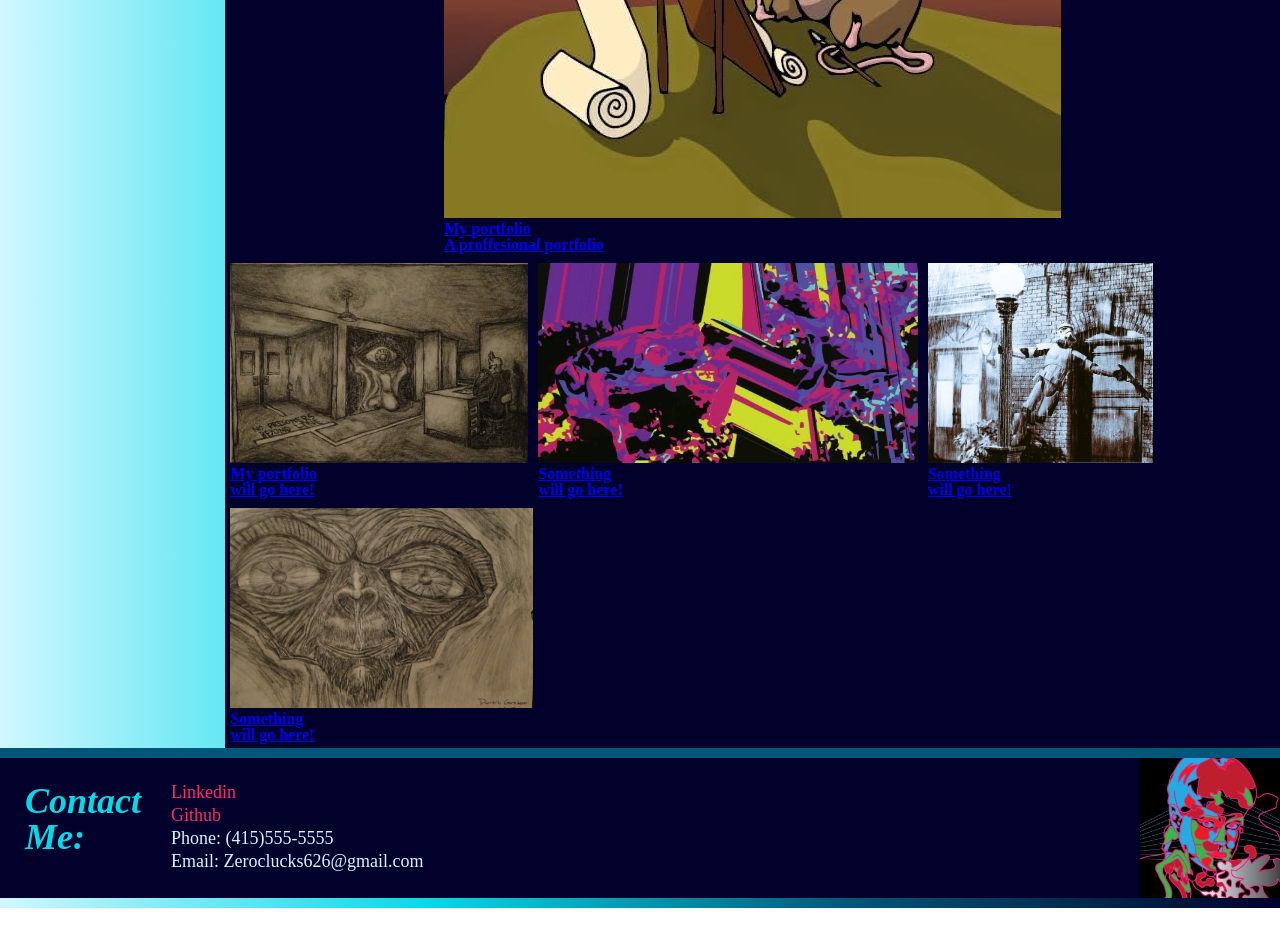
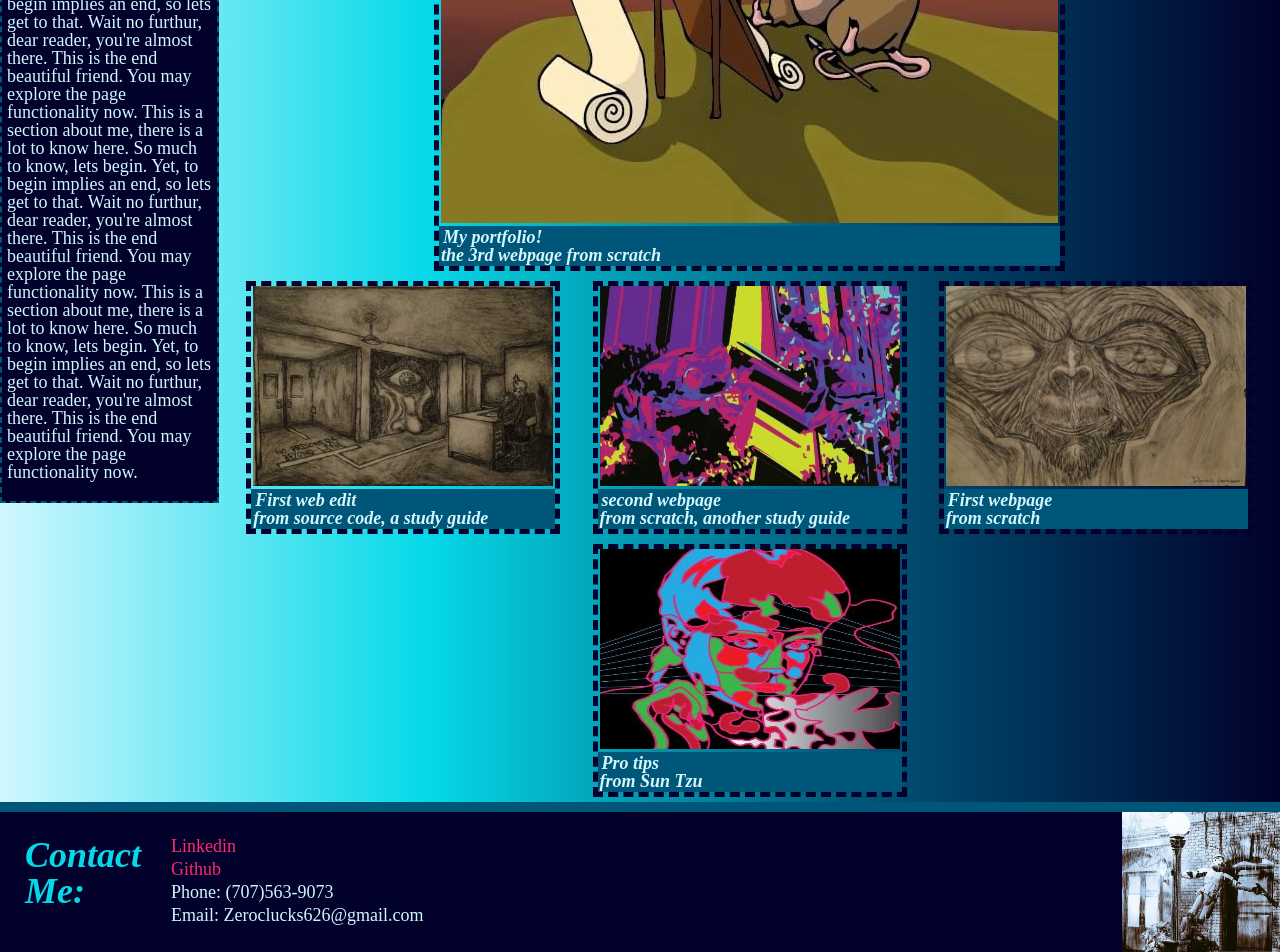
Before and after one commit to theAshRose/Dominic-Conradson-Portfolio, a plain HTML site: page index.html in a window 1280 px wide. Shown: the part 462-1414 px from the top of the page. Before the commit the page ends 1370 px from the top, so only its background shows below. Drawn offline with Linux system fonts and the light colour scheme.

Commit message:
changed look, images, text details, links all work, alt text added, updated contact info

```diff
--- a/assets/style.css
+++ b/assets/style.css
@@ -48,6 +48,7 @@ header img {
     margin-top: 5px;
     max-height: 140px;
     margin-left:15px;
+    margin-bottom: 5px;
 }
 
 header a {
@@ -97,7 +98,12 @@ aside {
     border-top-style: hidden;
     padding: 5px;
     padding-bottom:20px;
+    font-size:18px;
 
+}
+
+.all-content {
+    display: flex;
 }
 
 .columnwrapper {
@@ -107,39 +113,71 @@ aside {
 main {
     display: flex;
     flex-wrap:wrap;
-    /* flex-direction: column; */
+    /* flex-direction: column;  */
     justify-content: space-evenly;
     flex-grow: 1;
-    min-height: 100vh;
-    background: var(--ddblue);
+    /* min-height: 100vh; */
+    /* background: var(--ddblue); */
 }
 
 main section {
-    border-style: solid var(--blue);
-    border-width: 2px;
     margin: 5px;
     /* flex: 1 0 200px;  */
     /* width:400px; */
 }
 
+#top section{
+    border-style: dashed;
+    border-width: 5px;
+    color: var(--ddblue);
+}
+
+#bottom section{
+    border-style: dashed;
+    border-width: 5px;
+    color: var(--ddblue);
+}
+
+#top.sub-section{
+    align-items: center;
+}
+
+#bottom.sub-section{
+    align-items: center;
+    justify-content: space-evenly;
+}
+
 .sub-section {
     display: flex;
     flex-wrap:wrap;
-    flex-shrink: 1 0 0;
 }
 
 #bottom img {
-    max-width: 400px;
+    min-width:300px;
+    max-width: 300px;
     max-height: 200px;
+    min-height: 200px;
 }
 
-main h2{
-    /* height: 400px; */
+.sub-section a{
+    text-decoration: none;
 }
 
-.all-content {
-    display: flex;
+.image-text-link {
+    padding: 2px;
+    background-color: var(--dblue);
+    font-style:italic;
+    font-size: 18px;
 }
+
+section a{
+    color: var(--lblue);
+    margin: 2px;
+}
+
+
+
+
 
 /* .app {
     text-align: end;
@@ -183,7 +221,7 @@ footer {
     height: 150px;
     border-top-style: solid;
     border-width: 10px;
-    margin-bottom: 10px;
+    /* margin-bottom: 10px; */
     border-top-color: var(--dblue);
 }
 
@@ -217,6 +255,14 @@ footer ul li {
 }
 
 
+@media screen and (min-width: 1200px) {
+    main {
+        min-height: 100vh;
+    }
+    #bottom {
+        justify-content: end;
+    }
+}
 
 
 @media screen and (max-width: 992px) {
@@ -230,10 +276,21 @@ footer ul li {
     .app{
         min-height: 100px;
     }
+
+    .image-text-link {
+
+    }
+
 }
 
 
 @media screen and (max-width:768px) {
+
+    .columnwrapper{
+        padding-top:15px;
+        padding-left: 15px;
+        justify-content: space-around;
+    }
     header nav{
         margin-top: 25px;
     }
@@ -253,6 +310,40 @@ footer ul li {
 
 @media screen and (max-width: 480px) {
 
+section {
+    max-height: 300px;
+}
+
+.columnwrapper {
+    padding: 0px;
+}
+
+/* #bottom { */
+    /* margin-left:10px; */
+    /* justify-content: center; */
+}
+
+.image-text-link {
+
+}
 
 
+
+@media screen and (max-height:768px) {
+    header nav{
+        margin-top: 25px;
+    }
+
+    header h1 {
+        margin-top: 15px;
+    }
+
+    #bottom {
+        width: 100%;
+    }
+
+    #top img {
+        max-width: 300px;
+    }
+
 }
--- a/index.html
+++ b/index.html
@@ -39,48 +39,91 @@
             <p>
                 This is a section about me, there is a lot to know here. So much to know, lets begin. Yet, to begin
                 implies
-                an end,
-                so lets get to that. Wait no furthur, dear reader, you're almost there. This is the end, beautiful
-                friend.
-                You may
-                explore the page functionality now.
+                an end, so lets get to that. Wait no furthur, dear reader, you're almost there. This is the end
+                beautiful friend.
+                You may explore the page functionality now.
+                This is a section about me, there is a lot to know here. So much to know, lets begin. Yet, to begin
+                implies
+                an end, so lets get to that. Wait no furthur, dear reader, you're almost there. This is the end
+                beautiful friend.
+                You may explore the page functionality now.
+                This is a section about me, there is a lot to know here. So much to know, lets begin. Yet, to begin
+                implies
+                an end, so lets get to that. Wait no furthur, dear reader, you're almost there. This is the end
+                beautiful friend.
+                You may explore the page functionality now.
+                This is a section about me, there is a lot to know here. So much to know, lets begin. Yet, to begin
+                implies
+                an end, so lets get to that. Wait no furthur, dear reader, you're almost there. This is the end
+                beautiful friend.
+                You may explore the page functionality now.
             </p>
         </aside>
 
-        <div class = "columnwrapper">
+        <div class="columnwrapper">
             <main>
                 <div id="top" class="sub-section">
                     <section>
                         <a target="_blank" href="https://thedomconrad.github.io/Dominic-Conradson-Portfolio/">
-                        <img src="./assets/images/mouse.png" alt="" srcset="">
-                        <h2 class="app current" id="current-project">My portfolio<br>A proffesional portfolio</h2>
+                            <img src="./assets/images/mouse.png" alt="mouse">
                         </a>
+                        <h2 class="image-text-link" id="current-project"><a target="_blank"
+                                href="">
+                                My portfolio!
+                                <br>the 3rd webpage from scratch
+                            </a>
+                        </h2>
                     </section>
                 </div>
+
                 <div id="bottom" class="sub-section">
                     <section>
-                    <a target="_blank" href="https://thedomconrad.github.io/Dominic-Conradson-Portfolio/">
-                        <img src="./assets/images/hell2.png" alt="" srcset="">
-                        <h2 class="app one" id="completed-works">My portfolio<br>will go here!</h2>
+                        <a target="_blank" href="https://thedomconrad.github.io/prework-study-guide/">
+                            <img src="./assets/images/hell2.png" alt="hell">
                         </a>
+                        <h2 class="image-text-link" id="completed-works">
+                            <a target="_blank" href="https://thedomconrad.github.io/prework-study-guide/">
+                                First web edit
+                                <br>from source code, a study guide
+                            </a>
+                        </h2>
+
                     </section>
                     <section>
-                    <a target="_blank" href="https://thedomconrad.github.io/Dominic-Conradson-Portfolio/">
-                        <img src="./assets/images/frogs.png" alt="" srcset="">
-                        <h2 class="app two" id="completed-works">Something<br>will go here!</h2>
+                        <a target="_blank" href="https://thedomconrad.github.io/mini-make2/">
+                            <img src="./assets/images/frogs.png" alt="frogs">
                         </a>
+                        <h2 class="image-text-link" id="completed-works">
+                            <a target="_blank" href="https://thedomconrad.github.io/mini-make2/">
+                                second webpage
+                                <br>from scratch, another study guide
+                            </a>
+                        </h2>
+
                     </section>
                     <section>
-                    <a target="_blank" href="https://thedomconrad.github.io/Dominic-Conradson-Portfolio/">
-                        <img src="./assets/images/rain.png" alt="" srcset="">
-                        <h2 class="app three" id="completed-works">Something<br>will go here!</h2>
+                        <a target="_blank" href="https://thedomconrad.github.io/mini-make1/">
+                            <img src="./assets/images/etedit.png" alt="et never fon home">
                         </a>
+                        <h2 class="image-text-link" id="completed-works">
+                            <a target="_blank" href="https://thedomconrad.github.io/mini-make1/">
+                                First webpage
+                                <br>from scratch
+                            </a>
+                        </h2>
+
                     </section>
                     <section>
-                    <a target="_blank" href="https://thedomconrad.github.io/Dominic-Conradson-Portfolio/">
-                        <img src="./assets/images/etedit.png" alt="" srcset="">
-                        <h2 class="app four" id="completed-works">Something<br>will go here!</h2>
+                        <a target="_blank" href="https://youtu.be/dQw4w9WgXcQ">
+                            <img src="./assets/images/runner.png" alt="blade runner">
                         </a>
+                        <h2 class="image-text-link" id="completed-works">
+                            <a target="_blank" href="https://youtu.be/dQw4w9WgXcQ">
+                                Pro tips
+                                <br>from Sun Tzu
+                            </a>
+                        </h2>
+
                     </section>
                 </div>
 
@@ -101,12 +144,12 @@
                 <li>
                     <a href="https://github.com/theDomConrad" target="_blank">Github</a>
                 </li>
-                <li>Phone: (415)555-5555</li>
+                <li>Phone: (707)563-9073</li>
                 <li>Email: Zeroclucks626@gmail.com</li>
             </ul>
         </div>
 
-        <img id="runner" src="./assets/images/runner.png" alt="blade runner">
+        <img id="runner" src="./assets/images/rain.png" alt="singing in the rain">
 
     </footer>
 
```
Lines whose indentation alone changed are shown as unchanged.
